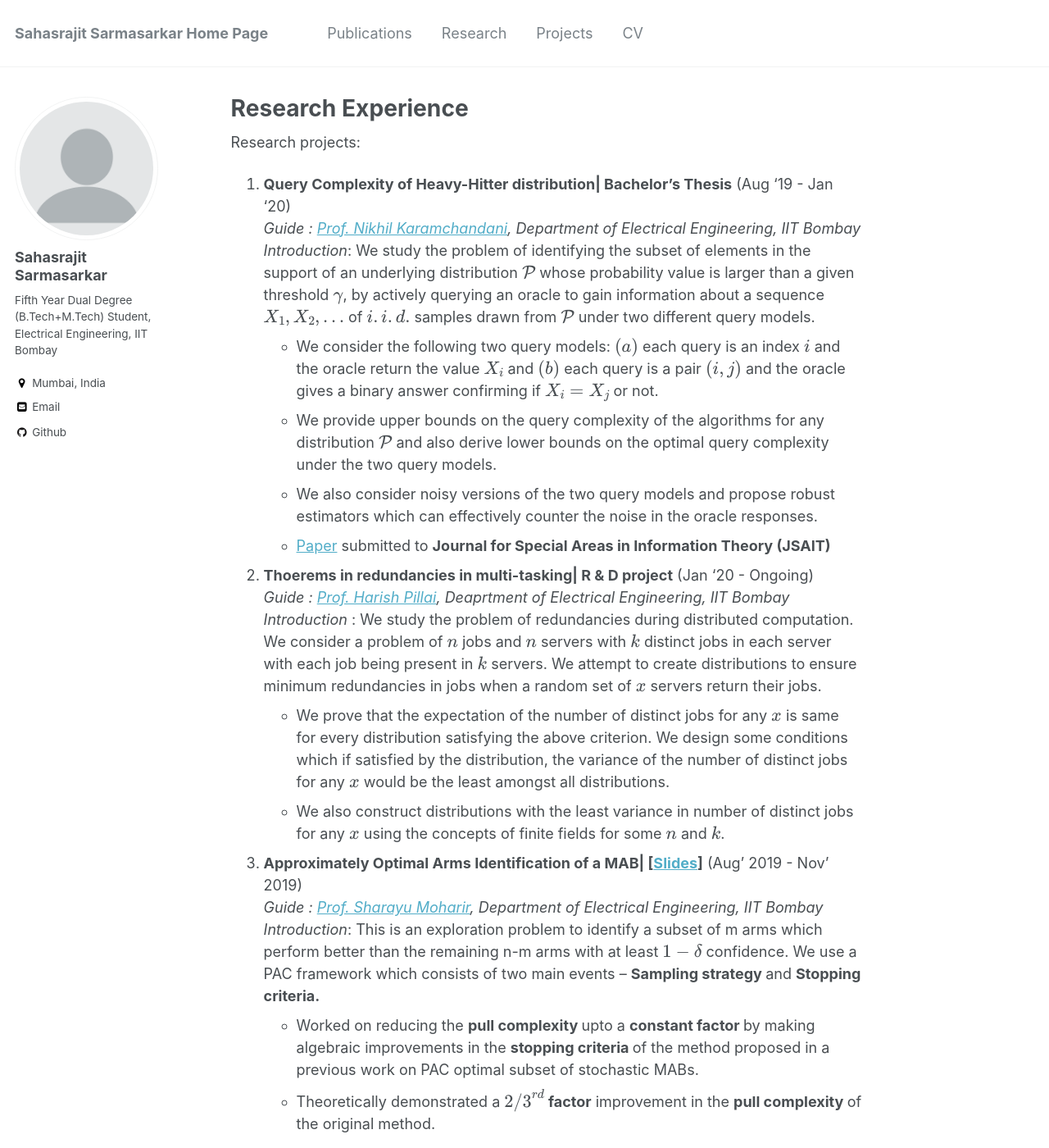
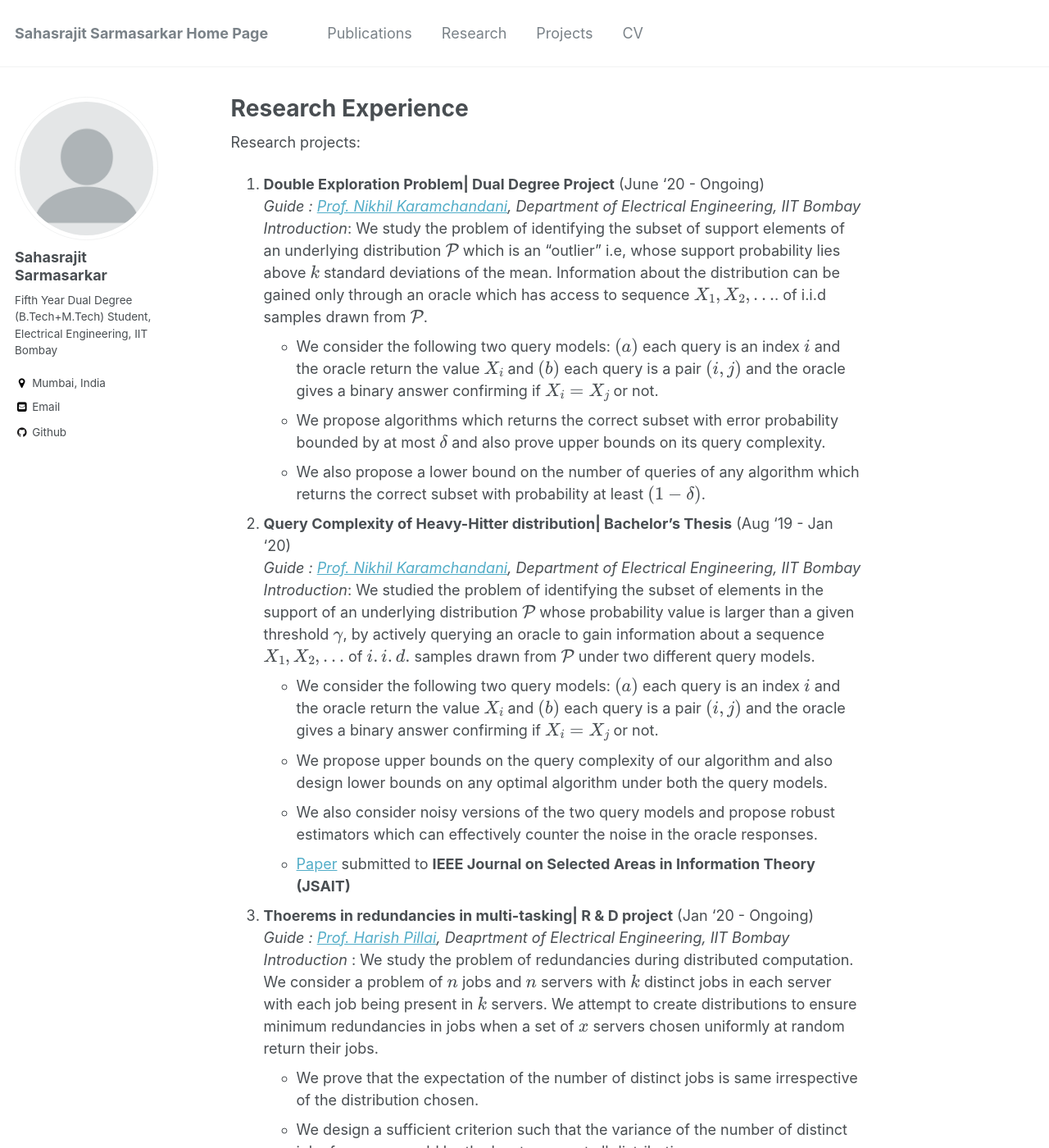
Before and after one commit to Sahasrajit123/Sahasrajit123.github.io, a Jekyll site: the page built from _pages/research.md, in a window 1280 px wide and 1400 px high. Shown: the whole window at 82% size. Built offline with Jekyll 4.4.1, drawn with Linux system fonts in a browser that asks for light colours; formulas are drawn with MathJax 3; some of the changed text lies outside the part shown.

Commit message:
research_updated

```diff
--- a/_pages/research.md
+++ b/_pages/research.md
@@ -9,28 +9,39 @@ excerpt: "Research Experience"
 
 Research projects:
 
-1. **Query Complexity of Heavy-Hitter distribution| Bachelor's Thesis** (Aug '19 - Jan '20) <br/>
+1. **Double Exploration Problem| Dual Degree Project** (June '20 - Ongoing) <br/>
   *Guide : [Prof. Nikhil Karamchandani](http://www.ee.iitb.ac.in/~nikhilk/), Department of Electrical Engineering, IIT Bombay* <br/>
-  *Introduction*: We study the problem of identifying the subset of elements in the support of an underlying distribution $\mathcal{P}$ whose probability value is larger than a given threshold $\gamma$, by actively querying an oracle to gain information about a sequence $X_1, X_2, \ldots$ of $i.i.d.$ samples drawn from $\mathcal{P}$ under two different query models.
+  *Introduction*:  We study the problem of identifying the subset of support elements of an underlying distribution $\mathcal{P}$ which is an "outlier" i.e, whose support probability lies above $k$ standard deviations of the mean. Information about the distribution can be gained only through an oracle which has access to sequence $X_1,X_2,...$. of i.i.d samples drawn from $\mathcal{P}$.  <br/>
   * We consider the following two query models: $(a)$ each query is an index $i$ and the oracle return the value $X_i$ and $(b)$ each query is a pair $(i,j)$ and the oracle gives a binary answer confirming if $X_i = X_j$ or not.<br/>
-  * We provide upper bounds on the query complexity of the algorithms for any distribution $\mathcal{P}$ and also derive lower bounds on the optimal query complexity under the two query models.<br/>
+  * We propose algorithms which returns the correct subset with error probability bounded by at most $\delta$ and also prove upper bounds on its query complexity.<br/>
+  * We also propose a lower bound on the number of queries of any algorithm which returns the correct subset with probability at least $(1-\delta)$.<br/>
+
+
+2. **Query Complexity of Heavy-Hitter distribution| Bachelor's Thesis** (Aug '19 - Jan '20) <br/>
+  *Guide : [Prof. Nikhil Karamchandani](http://www.ee.iitb.ac.in/~nikhilk/), Department of Electrical Engineering, IIT Bombay* <br/>
+  *Introduction*: We studied the problem of identifying the subset of elements in the support of an underlying distribution $\mathcal{P}$ whose probability value is larger than a given threshold $\gamma$, by actively querying an oracle to gain information about a sequence $X_1, X_2, \ldots$ of $i.i.d.$ samples drawn from $\mathcal{P}$ under two different query models.<br/>
+  * We consider the following two query models: $(a)$ each query is an index $i$ and the oracle return the value $X_i$ and $(b)$ each query is a pair $(i,j)$ and the oracle gives a binary answer
+  confirming if $X_i = X_j$ or not.<br/>
+  * We propose upper bounds on the query complexity of our algorithm and also design lower bounds on any optimal algorithm under both the query models.<br/>
   * We also consider noisy versions of the two query models and propose robust estimators which can effectively counter the noise in the oracle responses.<br/>
-  * [Paper](https://arxiv.org/abs/2005.14425) submitted to **Journal for Special Areas in Information Theory (JSAIT)**
+  * [Paper](https://arxiv.org/abs/2005.14425) submitted to **IEEE Journal on Selected Areas in Information Theory (JSAIT)**
 
 
 2. **Thoerems in redundancies in multi-tasking| R & D project** (Jan '20 - Ongoing) <br/>
    *Guide : [Prof. Harish Pillai](https://www.ee.iitb.ac.in/wiki/faculty/hp), Deaprtment of Electrical Engineering, IIT Bombay* <br/>
-   *Introduction* : We study the problem of redundancies during distributed computation. We consider a problem of $n$ jobs and $n$ servers with $k$ distinct jobs in each server with each job being present in $k$ servers. We attempt to create distributions to ensure minimum redundancies in jobs when a random set of $x$ servers return their jobs.
-   * We prove that the expectation of the number of distinct jobs for any $x$ is same for every distribution satisfying the above criterion. We design some conditions which if satisfied by the distribution, the variance of the number of distinct jobs for any $x$ would be the least amongst all distributions.<br/>
-   * We also construct distributions with the least variance in number of distinct jobs for any $x$ using the concepts of finite fields for some $n$ and $k$.<br/>
+   *Introduction* : We study the problem of redundancies during distributed computation. We consider a problem of $n$ jobs and $n$ servers with $k$ distinct jobs in each server with each job being present in $k$ servers. We attempt to create distributions to ensure minimum redundancies in jobs when a set of $x$ servers chosen uniformly at random return their jobs.
+   * We prove that the expectation of the number of distinct jobs is same irrespective of the distribution chosen.<br/>
+   * We design a sufficient criterion such that the variance of the number of distinct jobs for any $x$ would be the least amongst all distributions.<br/>
+   * We also show that constructions using Balanced Incomplete Block Designs achieved the above requirement for certain values of $n$ and $k$.<br/>
 
 
 
 3. **Approximately Optimal Arms Identification of a MAB| \[[Slides](https://kc1729.github.io/files/Top_k_Arm_Selection.pdf)\]** (Aug' 2019 - Nov' 2019) <br/>
    *Guide : [Prof. Sharayu Moharir](https://www.ee.iitb.ac.in/web/people/faculty/home/sharayum), Department of Electrical Engineering, IIT Bombay* <br/>
-   *Introduction*: This is an exploration problem to identify a subset of m arms which perform better than the remaining n-m arms with at least $1-\delta$ confidence. We use a PAC framework which consists of two main events -- <b> Sampling strategy </b> and <b> Stopping criteria.</b>
-   * Worked on reducing the <b> pull complexity </b> upto a <b> constant factor </b> by making algebraic improvements in the <b> stopping criteria </b> of the method proposed in a previous work on PAC optimal subset of stochastic MABs.<br/>
-    * Theoretically demonstrated a ${2/3}^{rd}$ <b> factor</b> improvement in the <b> pull complexity </b> of the original method.<br/>
+   *Introduction*: This is a MAB (Multi Arm Bandit) setting problem where we wish to identify a set of top $m$ arms with $\epsilon$-error tolerance correctly with probability at least $(1-\delta)$. This algorithm proceeds in rounds with each round divided into 2 events- Sampling Strategy and Stoppping Criterion.
+   * Slightly modified the stopping criterion and the confidence intervals by making algebraic improvements in a previous work on PAC optimal subsets.<br/>
+   * Theoretically proved $2/3^{rd}$ factor improvement in the pull complexity with the above modifications.% in the alagorithm.<br/>
+
 
 
 
```
